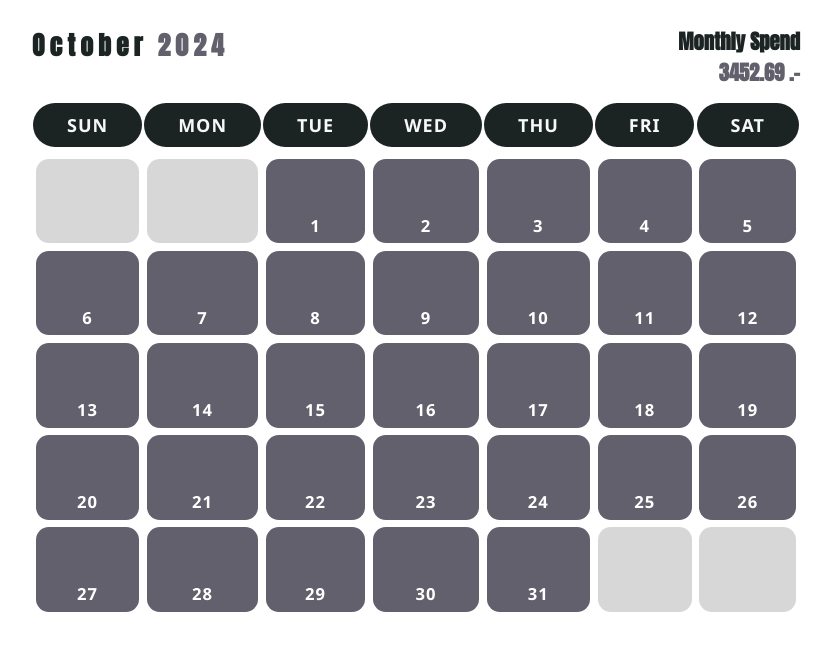
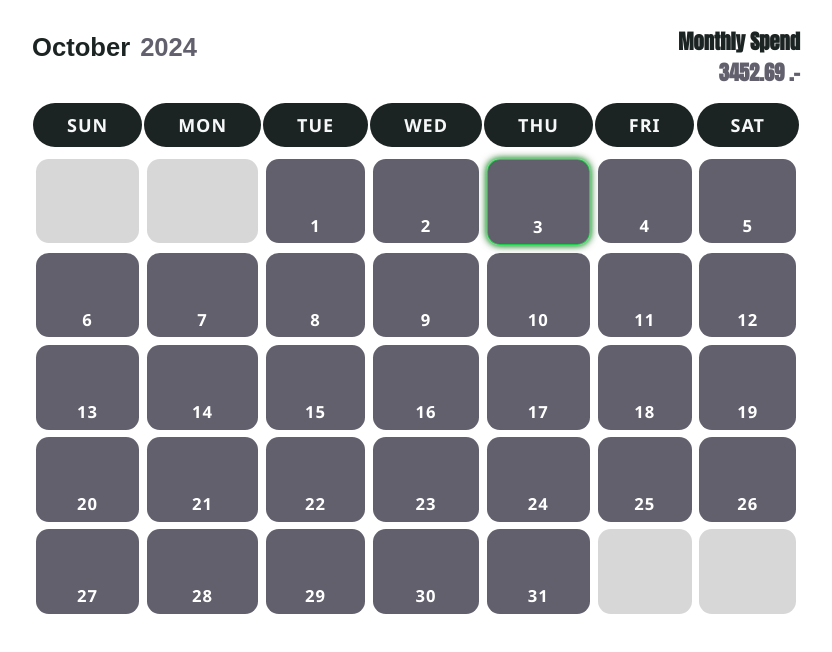
Before and after one commit to real-shut-down-exe/nurKalender, an Angular app in the folder nurKalender/: page / in a window 1280 px wide. Shown: the top 652 px of the page, without its empty margins (224-1056 px from the left). Built offline with nearby package versions, Linux system fonts and the light colour scheme.

Commit message:
dev.
- add current day a css
- dev.

```diff
--- a/nurKalender/src/app/features/kalender/kalender.component.html
+++ b/nurKalender/src/app/features/kalender/kalender.component.html
@@ -3,12 +3,12 @@
     <div class="container-header">
         <div class="header">
             <div class="header-child-left">
-                <span class="text-Month" (click)="openMonthModal()">
+                <button class="text-Month" (click)="openMonthModal()">
                     {{ currentMonthName }}
-                </span>
-                <span class="text-year" (click)="openYearModal()">
+                </button>
+                <button class="text-year" (click)="openYearModal()">
                     {{ currentYearName }}
-                </span>
+                </button>
             </div>
             <div class="header-child-right">
                 <span class="monthly-spand">
@@ -34,7 +34,7 @@
                         {{day.name}}
                     </p>
                 </div>
-                <div *ngFor="let day of totalDays" class="daysOfTheMonth" [class.empty]="day === null">
+                <div *ngFor="let day of totalDays" class="daysOfTheMonth" [class.empty]="day === null" [class.today]="isToday(day)">
                     <div class="invoices" *ngIf="day !== null">
 
                     </div>
--- a/nurKalender/src/app/features/kalender/kalender.component.scss
+++ b/nurKalender/src/app/features/kalender/kalender.component.scss
@@ -41,22 +41,29 @@ $daysBgColor : #323234;
             letter-spacing: calc($standartViewportView / 10);
 
             .text-Month {
+                font-size: calc($standartViewportView - 2vw);
                 position: relative;
                 display: inline-block; // Inline olarak tutmak için
                 cursor: pointer; // İmleci değiştirir
 
                 color: $colorDark;
                 transition: border-bottom 0.3s ease-in-out;
+                border: none;
+                background-color: transparent;
+                font-weight: bolder;
 
-                &::after{
+                &::after {
                     content: '';
                     position: absolute;
                     left: 0;
                     bottom: 0;
                     width: 0;
-                    height: 5px; /* Border kalınlığı */
-                    background-color: $colorDark; /* Border rengi */
-                    transition: width 0.3s ease; /* Genişlik animasyonu */
+                    height: 3px;
+                    /* Border kalınlığı */
+                    background-color: $colorDark;
+                    /* Border rengi */
+                    transition: width 0.3s ease;
+                    /* Genişlik animasyonu */
                     // border-bottom: solid 5px #d7d7d7;
                 }
 
@@ -66,6 +73,7 @@ $daysBgColor : #323234;
             }
 
             .text-year {
+                font-size: calc($standartViewportView - 2vw);
                 position: relative;
                 display: inline-block; // Inline olarak tutmak için
                 cursor: pointer; // İmleci değiştirir
@@ -73,16 +81,22 @@ $daysBgColor : #323234;
                 color: $colorLight;
                 cursor: pointer;
                 margin-left: 10px;
+                border: none;
+                background-color: transparent;
+                font-weight: bolder;
 
-                &::after{
+                &::after {
                     content: '';
                     position: absolute;
                     left: 0;
                     bottom: 0;
                     width: 0;
-                    height: 5px; /* Border kalınlığı */
-                    background-color: $colorDark; /* Border rengi */
-                    transition: width 0.3s ease; /* Genişlik animasyonu */
+                    height: 3px;
+                    /* Border kalınlığı */
+                    background-color: $colorDark;
+                    /* Border rengi */
+                    transition: width 0.3s ease;
+                    /* Genişlik animasyonu */
                     // border-bottom: solid 5px #d7d7d7;
                 }
 
@@ -169,6 +183,16 @@ $daysBgColor : #323234;
                     font-size: 1.3vw;
                     color: white;
                 }
+            }
+
+            .today {
+                background-color: $colorLight;
+                box-shadow:
+                    #ffffff 0px 0px 1px,
+                    #0ce940c6 0px 0px 5px,
+                    #0a4800 0px 0px 8px;
+                border: 1px solid #0ce940c6;
+                border-radius: 1vw;
             }
 
             .empty {
--- a/nurKalender/src/app/features/kalender/kalender.component.ts
+++ b/nurKalender/src/app/features/kalender/kalender.component.ts
@@ -109,4 +109,18 @@ export class KalenderComponent {
     this.loadCalendar(this.currentDate);
     this.closeMonthModal();
   }
+
+  isToday(day: number | null): boolean {
+    if (day === null) {
+      return false;
+    }
+
+    const today = new Date();
+    return (
+      day === today.getDate() &&
+      this.currentMonthNumber === today.getMonth() &&
+      this.currentYearNumber === today.getFullYear()
+    );
+  }
+
 }
```
